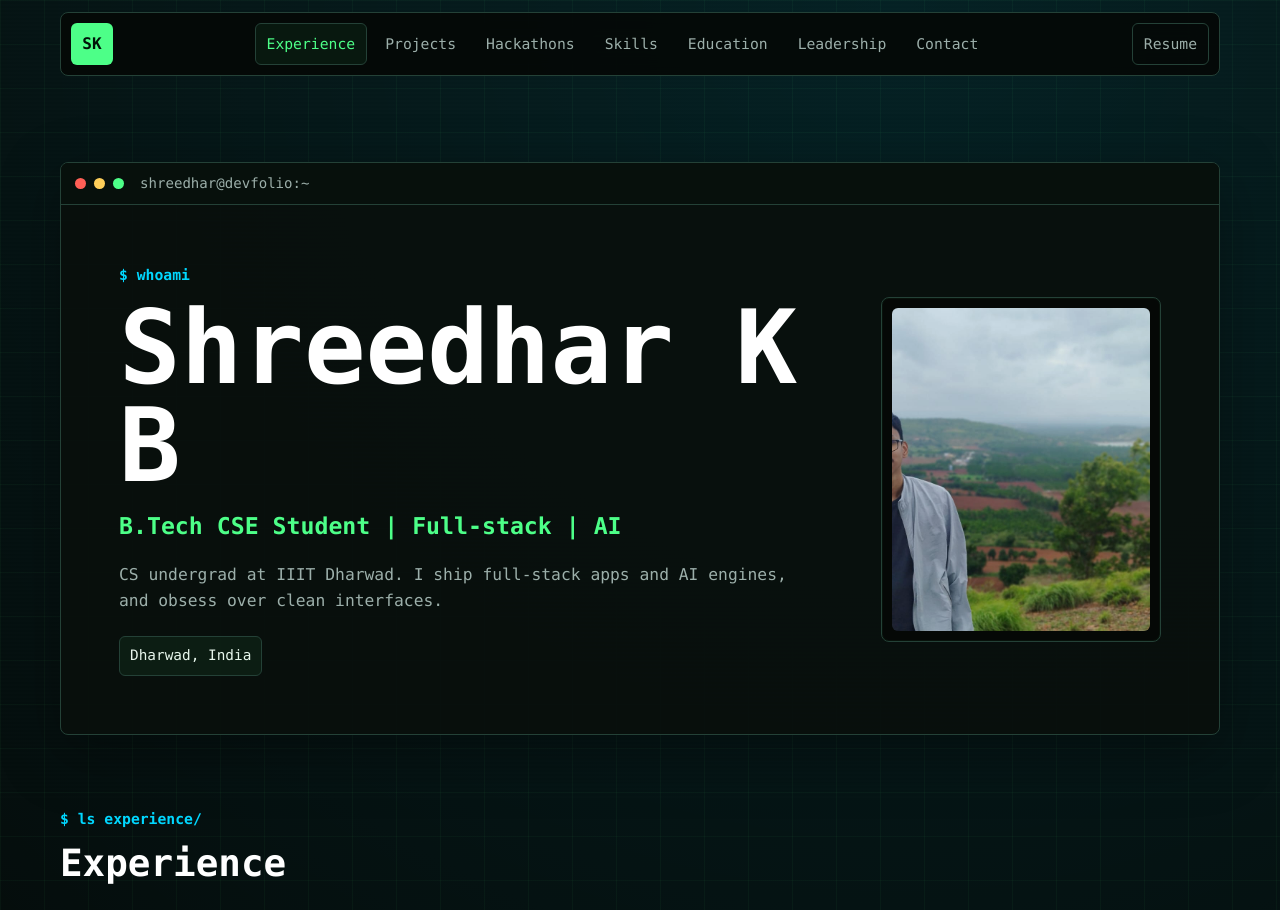
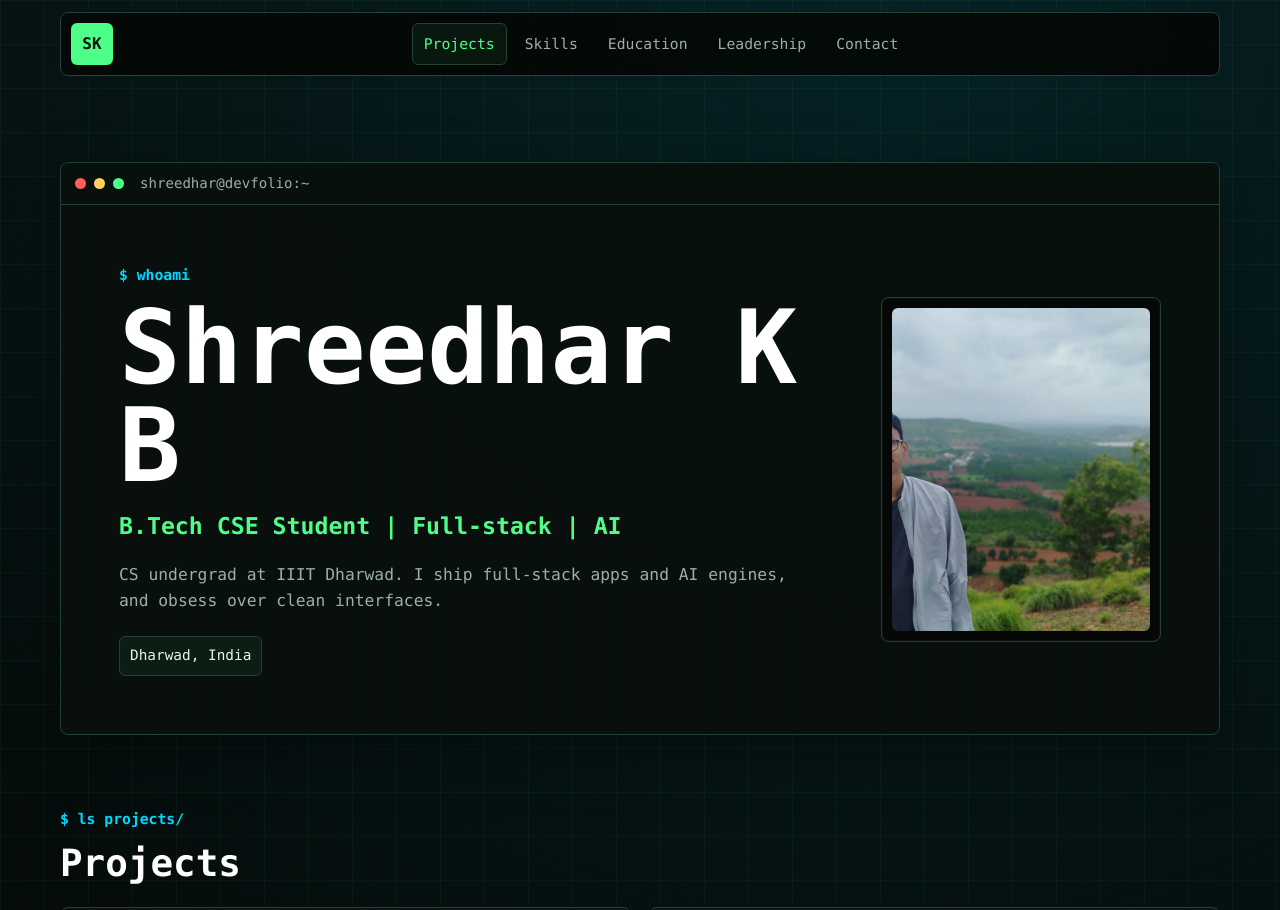
Before and after one commit to shreedharkb/ShreedharDevPortfolio, a plain HTML site: page index.html in a window 1280 px wide. Shown: the top 910 px of the page. Drawn offline with Linux system fonts and the light colour scheme.

Commit message:
fix: stop rendering dead controls for data the site does not have
Three defects surfaced once the placeholders became real content:

The Resume anchor carried a hardcoded external Drive URL in markup
and set href from data.js, so with no resume configured it still
pointed somewhere that was never ours. It is now empty and hidden.

The hidden attribute was inert wherever a rule set an explicit
display, which included .nav-action. A global !important rule makes
it behave, and it also covers the archive toggle, which the original
CSS special-cased.

Sections with no entries rendered a heading over an empty box and
kept a nav link that scrolled to nothing, so they are now hidden from
their source arrays. Contact is excluded because it renders objects.

```diff
--- a/index.html
+++ b/index.html
@@ -21,7 +21,7 @@
             <a href="#leadership">Leadership</a>
             <a href="#contact">Contact</a>
         </nav>
-        <a class="nav-action" id="nav-resume" href="https://drive.google.com/drive/folders/1QjZVcpZJUmbJgMLxYwYiMmSWtHjXTdDH?usp=drive_link" target="_blank" rel="noopener noreferrer">Resume</a>
+        <a class="nav-action" id="nav-resume" hidden target="_blank" rel="noopener noreferrer">Resume</a>
     </header>
 
     <main id="main">
--- a/script.js
+++ b/script.js
@@ -35,7 +35,37 @@ function renderHero() {
     qs("#hero-location").textContent = basic.location;
     qs("#hero-photo").src = basic.profileImage;
     qs("#hero-photo").alt = `${basic.name} portrait`;
-    qs("#nav-resume").href = basic.resumeLink;
+
+    const resume = qs("#nav-resume");
+    if (basic.resumeLink) {
+        resume.href = basic.resumeLink;
+    } else {
+        resume.hidden = true;
+    }
+}
+
+// A section whose source array is empty would render as a heading over an empty
+// box, and its nav link would scroll to nothing. Contact is excluded because it
+// renders from objects, not arrays.
+function hideEmptySections() {
+    const sources = {
+        experience: portfolioData.experience,
+        projects: portfolioData.projects,
+        hackathons: portfolioData.achievements,
+        skills: portfolioData.skills,
+        education: portfolioData.education,
+        leadership: portfolioData.leadership
+    };
+
+    Object.entries(sources).forEach(([id, items]) => {
+        if (items.length) return;
+        qs(`#${id}`).hidden = true;
+        document.querySelector(`.site-nav a[href="#${id}"]`)?.remove();
+    });
+
+    if (!portfolioData.archivedProjects.length) {
+        qs("#archive-toggle").hidden = true;
+    }
 }
 
 function renderExperience() {
@@ -252,6 +282,7 @@ function initialize() {
     renderEducation();
     renderLeadership();
     renderContact();
+    hideEmptySections();
     initializeDialog();
     initializeNavigationState();
 }
--- a/styles.css
+++ b/styles.css
@@ -817,3 +817,9 @@ h3 {
         animation: none !important;
     }
 }
+
+/* Several rules above set an explicit display, which beats the UA [hidden] rule
+   and leaves hidden elements on screen. */
+[hidden] {
+    display: none !important;
+}
```
